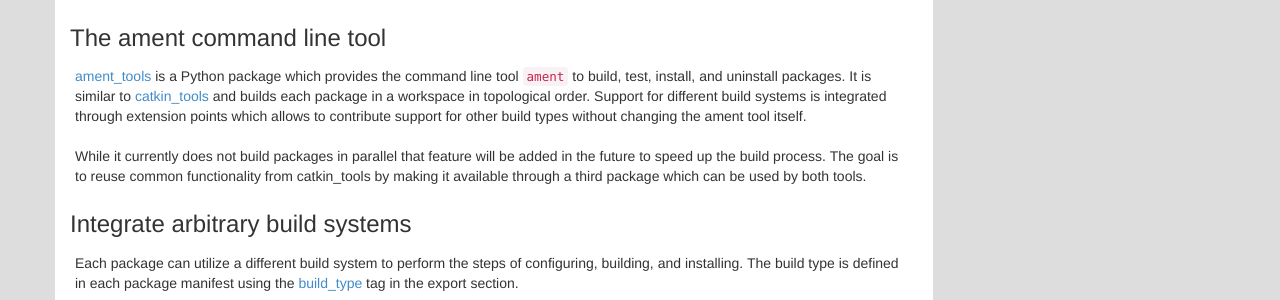
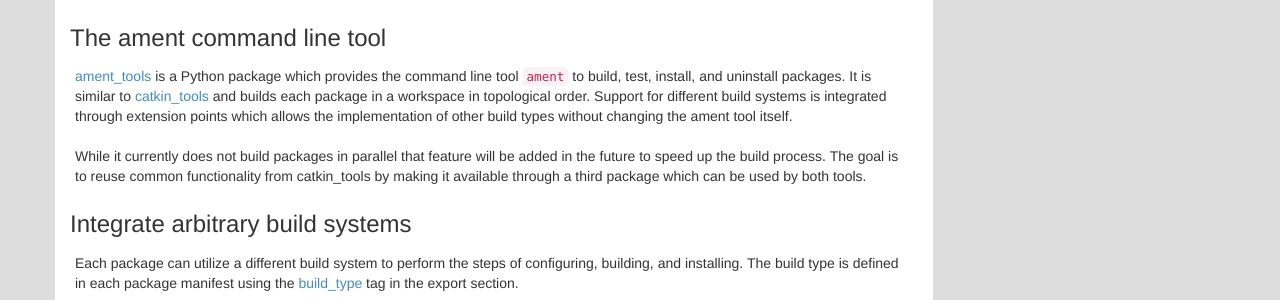
Before and after one commit to ros2/design, a Jekyll site: the page built from articles/100_ament.md, in a window 1280 px wide and 900 px high, scrolled down 723 px. Shown: the part 172-472 px from the top of the window. Built offline with Jekyll 4.4.1, drawn with Linux system fonts in a browser that asks for light colours; nearby versions of some CDN libraries.

Commit message:
Another small grammar fix.
Signed-off-by: Chris Lalancette <clalancette@openrobotics.org>

```diff
--- a/articles/100_ament.md
+++ b/articles/100_ament.md
@@ -57,7 +57,7 @@ If the resulting artifacts are installed into `/usr`, for example, it might not
 
 [ament_tools](https://github.com/ament/ament_tools) is a Python package which provides the command line tool `ament` to build, test, install, and uninstall packages.
 It is similar to [catkin_tools](https://github.com/catkin/catkin_tools) and builds each package in a workspace in topological order.
-Support for different build systems is integrated through extension points which allows to contribute support for other build types without changing the ament tool itself.
+Support for different build systems is integrated through extension points which allows the implementation of other build types without changing the ament tool itself.
 
 While it currently does not build packages in parallel that feature will be added in the future to speed up the build process.
 The goal is to reuse common functionality from catkin_tools by making it available through a third package which can be used by both tools.
```
